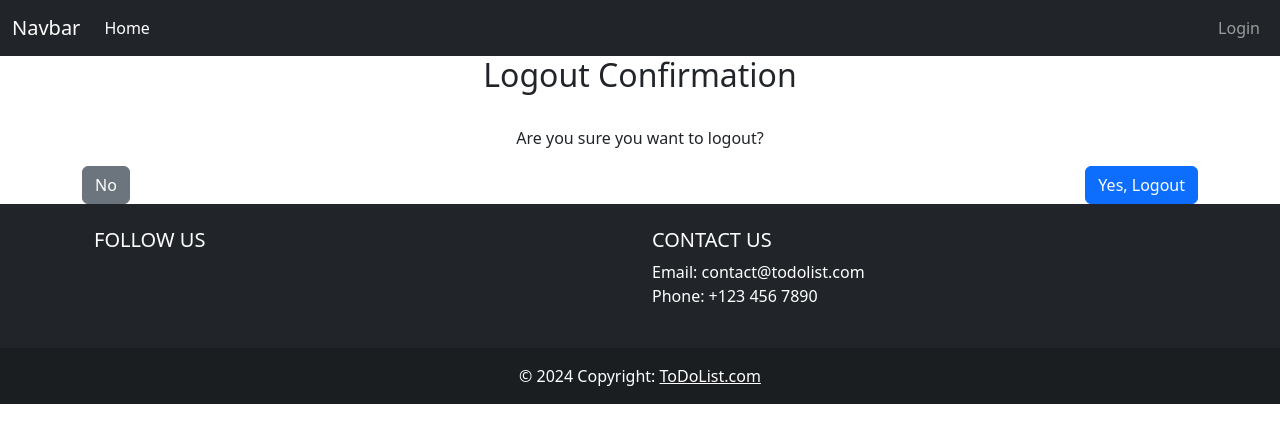
After one commit to huss-al/django-warriors-todo, a Django app: template to_do/templates/to_do/log_out_confirmation.html in a window 1280 px wide. The commit adds this page. Shown: the top 443 px of the page. Run offline with Django 3.2, Linux system fonts and the light colour scheme; the template is opened without the code that fills it, so the values that code supplies are empty.

Commit message:
added the log_out_confirmation.html and linked it

```diff
--- /dev/null
+++ b/to_do/templates/to_do/log_out_confirmation.html
@@ -0,0 +1,86 @@
+{% load static %}
+<!DOCTYPE html>
+<html lang="en" dir="ltr">
+  <head>
+    <meta charset="UTF-8">
+    <meta name="viewport" content="width=device-width, initial-scale=1.0">
+    <link rel="stylesheet" href="{% static '/css/main.css' %}">
+    <link href="https://cdn.jsdelivr.net/npm/bootstrap@5.3.3/dist/css/bootstrap.min.css" rel="stylesheet" integrity="sha384-QWTKZyjpPEjISv5WaRU9OFeRpok6YctnYmDr5pNlyT2bRjXh0JMhjY6hW+ALEwIH" crossorigin="anonymous">
+    <link rel="stylesheet" href="https://cdn.jsdelivr.net/npm/@fortawesome/fontawesome-free@6.4.2/css/fontawesome.min.css" integrity="sha384-BY+fdrpOd3gfeRvTSMT+VUZmA728cfF9Z2G42xpaRkUGu2i3DyzpTURDo5A6CaLK" crossorigin="anonymous">
+    <title>Logout Confirmation</title>
+  </head>
+  <body>
+    <nav class="navbar navbar-expand-lg navbar-dark bg-dark">
+      <div class="container-fluid">
+        <a class="navbar-brand" href="#">Navbar</a>
+        <button class="navbar-toggler" type="button" data-bs-toggle="collapse" data-bs-target="#navbarNavAltMarkup" aria-controls="navbarNavAltMarkup" aria-expanded="false" aria-label="Toggle navigation">
+          <span class="navbar-toggler-icon"></span>
+        </button>
+        <div class="collapse navbar-collapse" id="navbarNavAltMarkup">
+          <div class="navbar-nav">
+            <a class="nav-link active" aria-current="page" href="#">Home</a>
+          </div>
+          <div class="navbar-nav ms-auto">
+            {% if user.is_authenticated %}
+              <form method="POST" action="{% url 'logout' %}">
+                {% csrf_token %}
+                <button type="submit" class="btn btn-link nav-link" style="color: white;">Logout</button>
+              </form>
+            {% else %}
+              <a class="nav-link" href="{% url 'login' %}">Login</a>
+            {% endif %}
+          </div>
+        </div>
+      </div>
+    </nav>
+
+    <div class="container login-form">
+      <div class="wrapper">
+        <h2>Logout Confirmation</h2><br>
+        <p>Are you sure you want to logout?</p>
+        <div class="d-flex justify-content-between">
+          <a href="{% url 'home' %}" class="btn btn-secondary">No</a>
+          <form method="POST" action="{% url 'logout' %}">
+            {% csrf_token %}
+            <button type="submit" class="btn btn-primary">Yes, Logout</button>
+          </form>
+        </div>
+      </div>
+    </div>
+
+    <!-- Footer -->
+    <footer class="bg-dark text-white text-center text-lg-start">
+      <div class="container p-4">
+        <div class="row">
+          <div class="col-lg-6 col-md-12 mb-4 mb-md-0">
+            <h5 class="text-uppercase">Follow Us</h5>
+            <div class="d-flex justify-content-around">
+              <a href="https://www.facebook.com" class="text-white">
+                <i class="fab fa-facebook fa-2x"></i>
+              </a>
+              <a href="https://www.twitter.com" class="text-white">
+                <i class="fab fa-twitter fa-2x"></i>
+              </a>
+              <a href="https://www.instagram.com" class="text-white">
+                <i class="fa-brands fa-instagram fa-bounce"></i>
+              </a>
+            </div>
+          </div>
+          <div class="col-lg-6 col-md-12 mb-4 mb-md-0">
+            <h5 class="text-uppercase">Contact Us</h5>
+            <p>
+              Email: contact@todolist.com<br>
+              Phone: +123 456 7890
+            </p>
+          </div>
+        </div>
+      </div>
+      <div class="text-center p-3" style="background-color: rgba(0, 0, 0, 0.2);">
+        © 2024 Copyright:
+        <a class="text-white" href="#">ToDoList.com</a>
+      </div>
+    </footer>
+
+    <!-- Bootstrap JS Bundle with Popper -->
+    <script src="https://cdn.jsdelivr.net/npm/@popperjs/core@2.11.6/dist/umd/popper.min.js" integrity="sha384-Ed8gTMwHZ2l41e5g60UibztLZKv2p6gqg/7zSeB4iqCkeGrKyM3eNqaorHmhtYp" crossorigin="anonymous"></script>
+    <script src="https://cdn.jsdelivr.net/npm/bootstrap@5.3.3/dist/js/bootstrap.bundle.min.js" integrity="sha384-Fj
--- a/to_do/urls.py
+++ b/to_do/urls.py
@@ -7,4 +7,5 @@ urlpatterns = [
     path('register/', views.registerpage, name='register'),
     path('login/', views.loginpage, name='login'),
     path('create/', views.PostCreate.as_view(), name='post_create'),
+    path('log_out_confirmation/', views.log_out_confirmation, name='log_out_confirmation'),
 ]
--- a/to_do/views.py
+++ b/to_do/views.py
@@ -95,3 +95,6 @@ def registerpage(request):
 def logout_view(request):
     logout(request)
     return redirect('login')
+
+def log_out_confirmation(request):
+    return render(request, 'to_do/log_out_confirmation.html')
```
Also changed, not shown: to_do/templates/to_do/to_do.html (+5 -6 lines).
